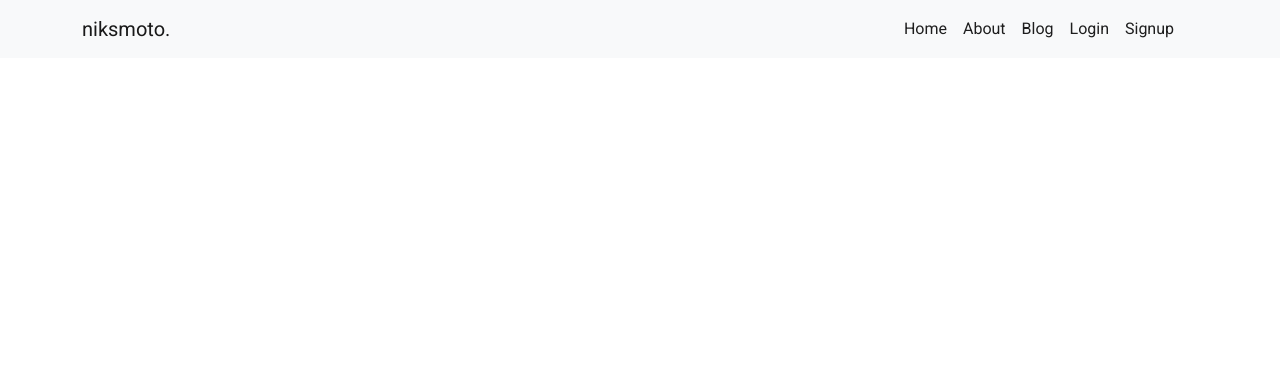
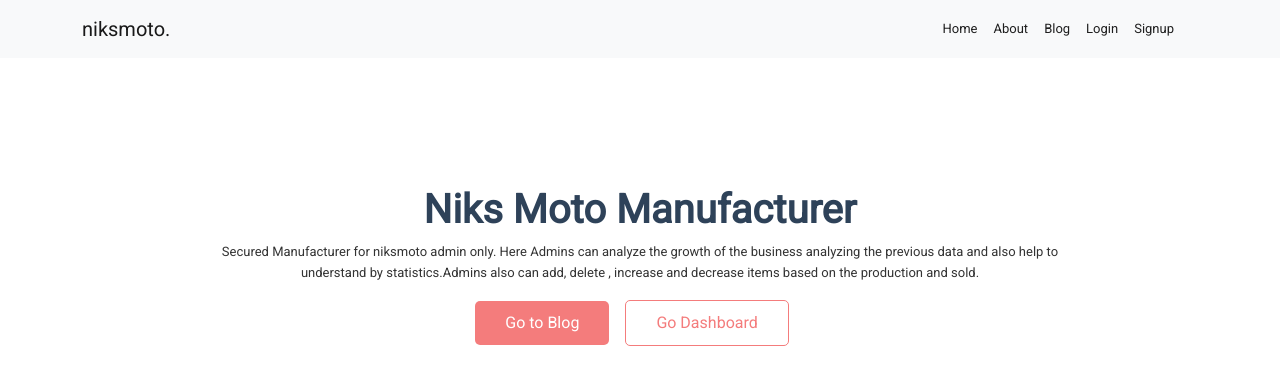
Before and after one commit to Anik-the-dev/niks-moto-cycle-part-website, a React (Create React App) app: page / in a window 1280 px wide. Shown: the top 384 px of the page. Built offline with nearby package versions, Linux system fonts and the light colour scheme; no server answers.

Commit message:
banner ui done

```diff
--- a/src/App.js
+++ b/src/App.js
@@ -2,11 +2,16 @@ import './App.css';
 import PrimaryNav from './PrimaryNav';
 import 'bootstrap/dist/css/bootstrap.min.css';
 import './style.css'
+import { Routes, Route } from 'react-router-dom';
+import Home from './pages/Home/Home'
 
 function App() {
   return (
     <div>
       <PrimaryNav></PrimaryNav>
+      <Routes>
+        <Route path='/' element={<Home></Home>}></Route>
+      </Routes>
 
     </div>
   );
--- a/src/PrimaryNav.js
+++ b/src/PrimaryNav.js
@@ -27,7 +27,7 @@ const PrimaryNav = () => {
                         >
                             <Offcanvas.Header closeButton>
                                 <Offcanvas.Title id={`offcanvasNavbarLabel-expand-${expand}`}>
-                                    dudsfashion
+                                    niks moto.
                                 </Offcanvas.Title>
                             </Offcanvas.Header>
                             <Offcanvas.Body>
--- /dev/null
+++ b/src/pages/Home/Banner/Banner.css
@@ -0,0 +1,10 @@
+.top-banner{
+    margin: 10% 0 ;
+}
+
+
+.flex-btn{
+    margin-right: 1rem;
+    margin-bottom: 1rem;
+
+}
--- /dev/null
+++ b/src/pages/Home/Banner/Banner.js
@@ -0,0 +1,28 @@
+import React from 'react';
+import { Link } from 'react-router-dom';
+import './Banner.css'
+
+const Banner = () => {
+    return (
+        <div className='banner top-banner'>
+            <div className='container'>
+                <div className='banner-content'>
+                    <div className='banner-text text-center mx-auto my-3'>
+                        <h1 className='fw-6' style={{ color: '#2E4259' }}>Niks Moto Manufacturer</h1>
+                        <p className='mfs-1' style={{ width: '75%', margin: 'auto' }}>Secured Manufacturer for niksmoto admin only. Here Admins can analyze the growth of the business analyzing the previous data and also help to understand by statistics.Admins also can add, delete , increase and decrease items based on the production and sold.</p>
+                    </div>
+                    <div className='banner-btn my-3 d-flex flex-wrap  align-items-center justify-content-center '>
+                        <Link className='btn raw-btn flex-btn' to='/blog'>Go to Blog</Link>
+                        <Link className='btn raw-btn raw-btn-outline flex-btn' to='/dashboard'>Go Dashboard</Link>
+                    </div>
+                </div>
+
+
+            </div>
+
+
+        </div>
+    );
+};
+
+export default Banner;
--- /dev/null
+++ b/src/pages/Home/Home.js
@@ -0,0 +1,10 @@
+import React from 'react';
+import Banner from './Banner/Banner'
+
+const Home = () => {
+    return (
+        <Banner></Banner>
+    );
+};
+
+export default Home;
--- a/src/style.css
+++ b/src/style.css
@@ -15,3 +15,107 @@ body {
     font-family: 'Roboto', sans-serif;
     color: #333;
 }
+
+
+.fw-5 {
+    font-weight: 500;
+}
+
+.fw-6 {
+    font-weight: 600;
+}
+
+.mfs-1 {
+    font-size: small;
+}
+
+
+.raw-btn {
+    display: inline-block;
+    padding: 10px 30px;
+    cursor: pointer;
+    background: #F47C7C;
+    color: #fff;
+    border: none;
+    border-radius: 5px;
+
+}
+
+.raw-btn-outline {
+    background-color: transparent;
+    border: 1px #F47C7C solid;
+    color: #F47C7C;
+}
+
+.raw-btn:hover {
+    transform: scale(0.98);
+
+}
+
+.featuredItem {
+    padding: 20px;
+    box-shadow: 0px 0px 15px -10px #000000;
+}
+
+
+.my-1 {
+    margin: 1rem 0;
+}
+
+.my-2 {
+    margin: 1.5rem 0;
+}
+
+.my-3 {
+    margin: 2rem 0;
+}
+
+.my-4 {
+    margin: 3rem 0;
+}
+
+.my-5 {
+    margin: 4rem 0;
+}
+
+.pe-auto {
+    cursor: pointer;
+}
+
+.autosignin {
+    background-color: #fff;
+    color: #333;
+    border-radius: 5px;
+    box-shadow: 0 3px 10px rgba(0, 0, 0, 0.2);
+    padding: 8px 2px;
+    margin: 10px;
+    cursor: pointer;
+    width: 75%;
+}
+
+.autosignin img {
+    width: 50px;
+    height: 50px;
+    /* margin-right: 30px; */
+}
+
+.autosignin p {
+    font-weight: 800px;
+    font-size: 1rem;
+}
+
+.featuredItem {
+    width: 25%;
+}
+
+.footer {
+    margin-top: 10%;
+    padding: 5% 20px;
+}
+
+
+@media only screen and (max-width: 698px) {
+    .featuredItem {
+        width: 100%
+    }
+}
```
Lines whose indentation alone changed are shown as unchanged.
